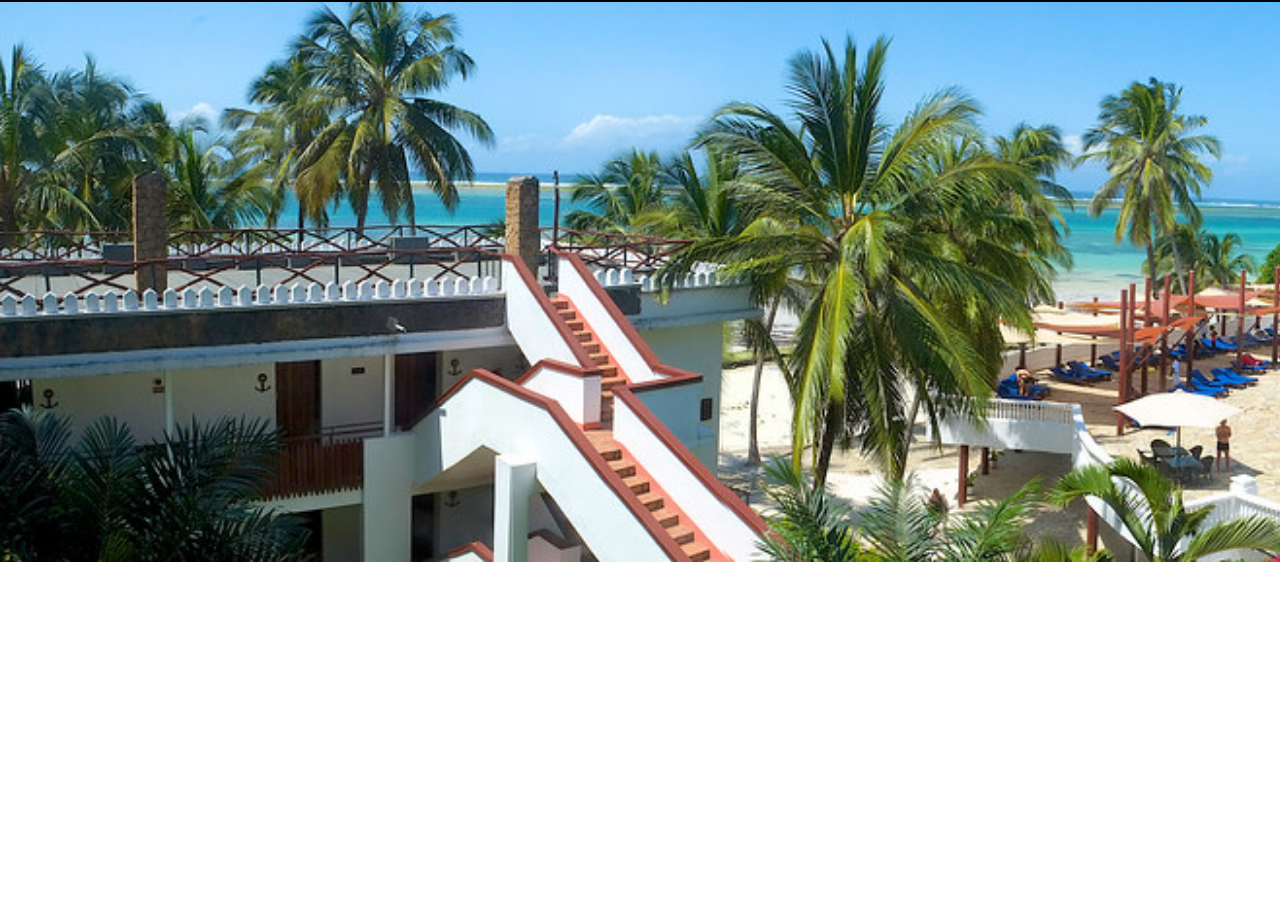
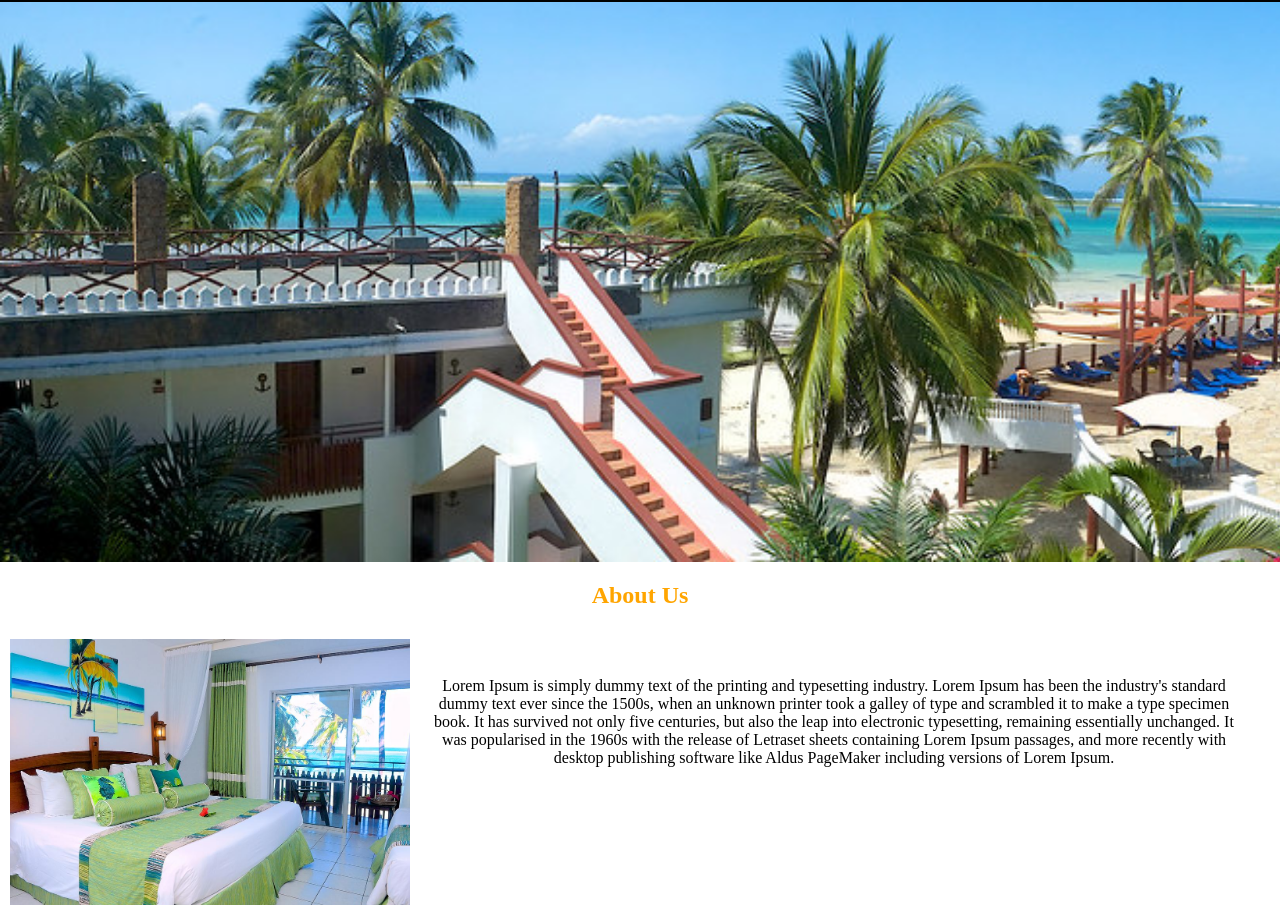
Before and after one commit to Alexotieno1717/resort-website, a plain HTML site: page index.html in a window 1280 px wide. Shown: the part 54-973 px from the top of the page. Before the commit the page ends 800 px from the top, so only its background shows below. Drawn offline with Linux system fonts and the light colour scheme.

Commit message:
Addde image in about and float it left

```diff
--- a/css/styles.css
+++ b/css/styles.css
@@ -41,3 +41,18 @@ BANNER
     height: 70vh;
     background-size: cover;
 }
+
+.about-title h2{
+    color: orange;
+    text-align: center;
+}
+
+.img-about{
+    float: left;
+    margin: 10px;
+}
+
+.about-p{
+    padding: 2em;
+    text-align: center;
+}
--- a/index.html
+++ b/index.html
@@ -31,10 +31,21 @@
     </nav>
 
     <section id="banner">
+
     </section>
 
     <section id="about-us">
-
+        <div class="about-title">
+            <h2>About Us</h2>
+        </div>
+        <div class="about-content">
+            <div class="img-about">
+                <img src="/images/about-1.jpg" width="400" alt="About">
+            </div>
+            <div class="about-p">
+                <p>Lorem Ipsum is simply dummy text of the printing and typesetting industry. Lorem Ipsum has been the industry's standard dummy text ever since the 1500s, when an unknown printer took a galley of type and scrambled it to make a type specimen book. It has survived not only five centuries, but also the leap into electronic typesetting, remaining essentially unchanged. It was popularised in the 1960s with the release of Letraset sheets containing Lorem Ipsum passages, and more recently with desktop publishing software like Aldus PageMaker including versions of Lorem Ipsum.</p>
+            </div>
+        </div>
     </section>
 
     <section id="accomodation">
```
Also changed, not shown: images/about-1.jpg (added).
